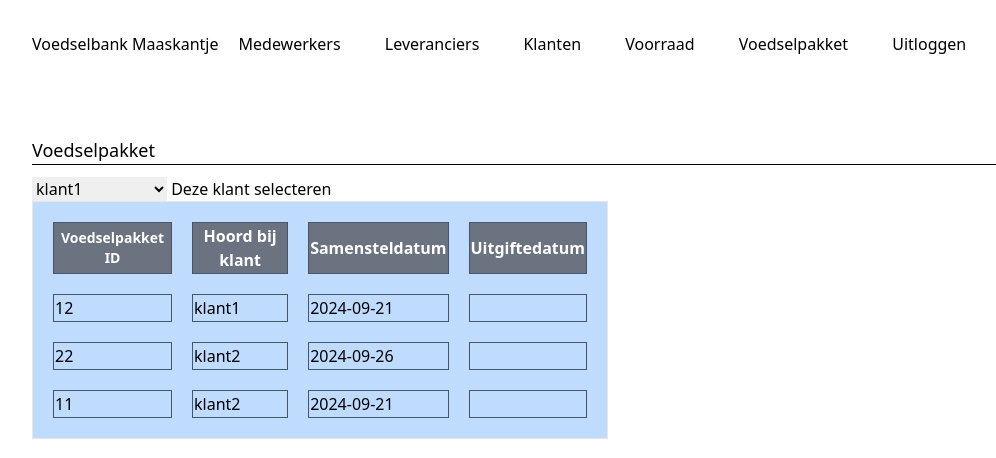
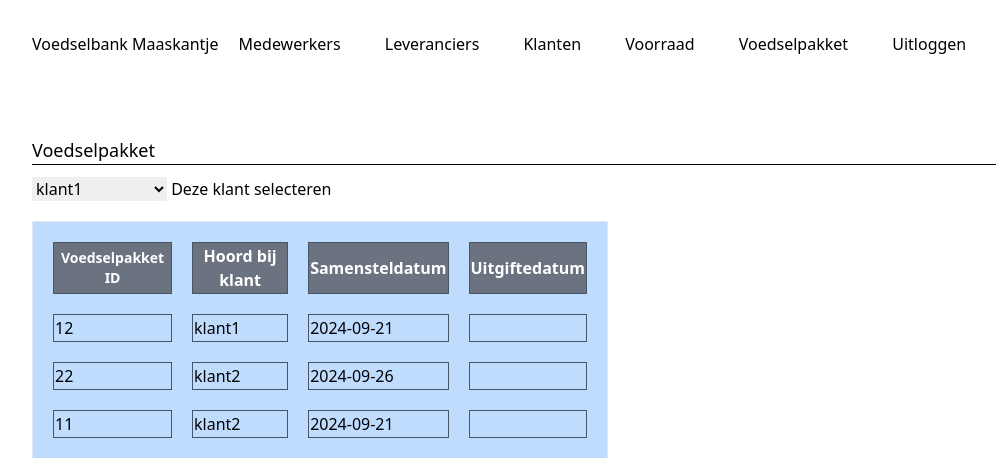
Before and after one commit to CrimsonPrinces/Examen-Project, a PHP site: page /Voedselpakket.php in a window 1280 px wide. Shown: the top 458 px of the page, without its empty margins (0-996 px from the left). Run offline with PHP 8.4, Linux system fonts and the light colour scheme; a user stored in the database is signed in; data comes from the database, SQL or seed files in the repository; some libraries are stand-ins or nearby versions.

Commit message:
Small design adding nothing major

```diff
--- a/Voedselpakket.php
+++ b/Voedselpakket.php
@@ -38,7 +38,7 @@
             }
             ?>
         </select>
-        <button type='submit' class='btn' onclick='openWens()' name="disWens">Deze klant selecteren</button>
+        <button class="hover:bg-blue-400 hover:text-white text-black mb-5" type='submit' class='btn' onclick='openWens()' name="disWens">Deze klant selecteren</button>
     </form>
 <!--Alles hier onder werkt niet en ik haat alles in het leven.-->
 </div>
```
